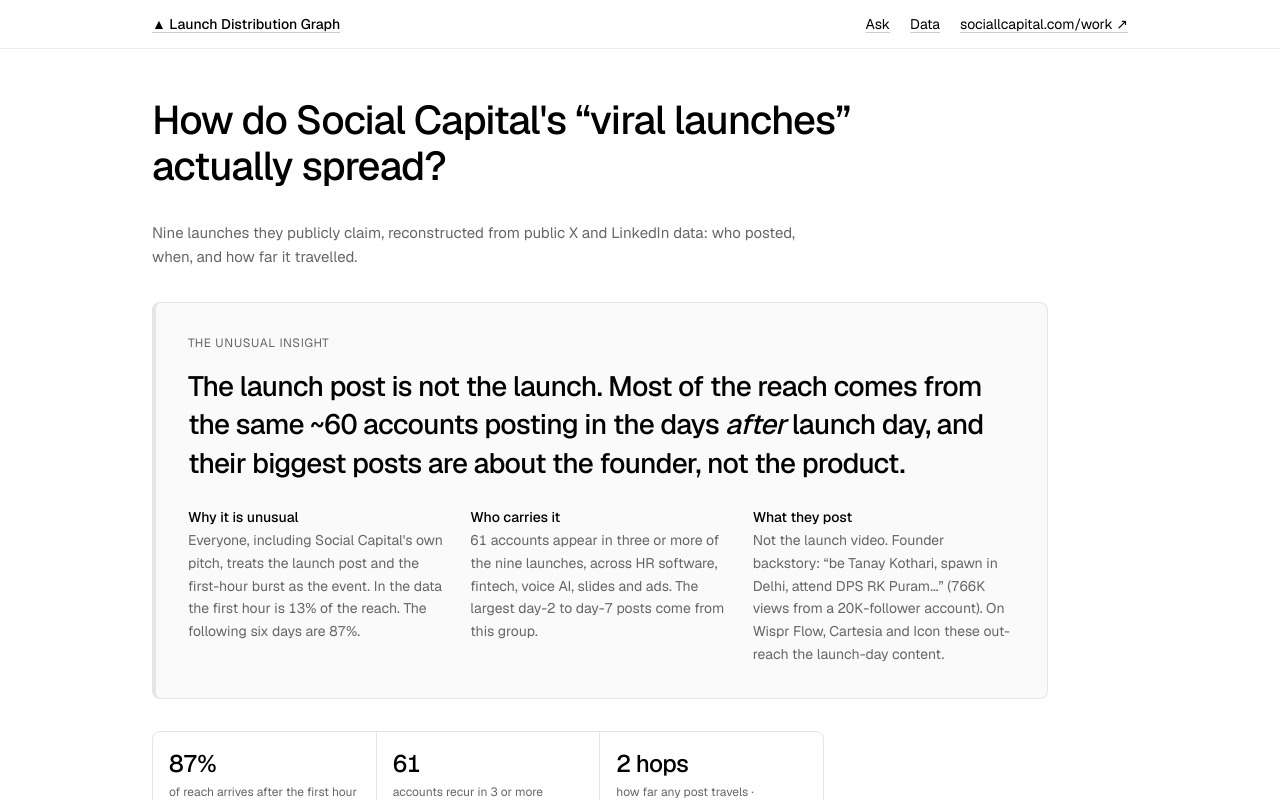
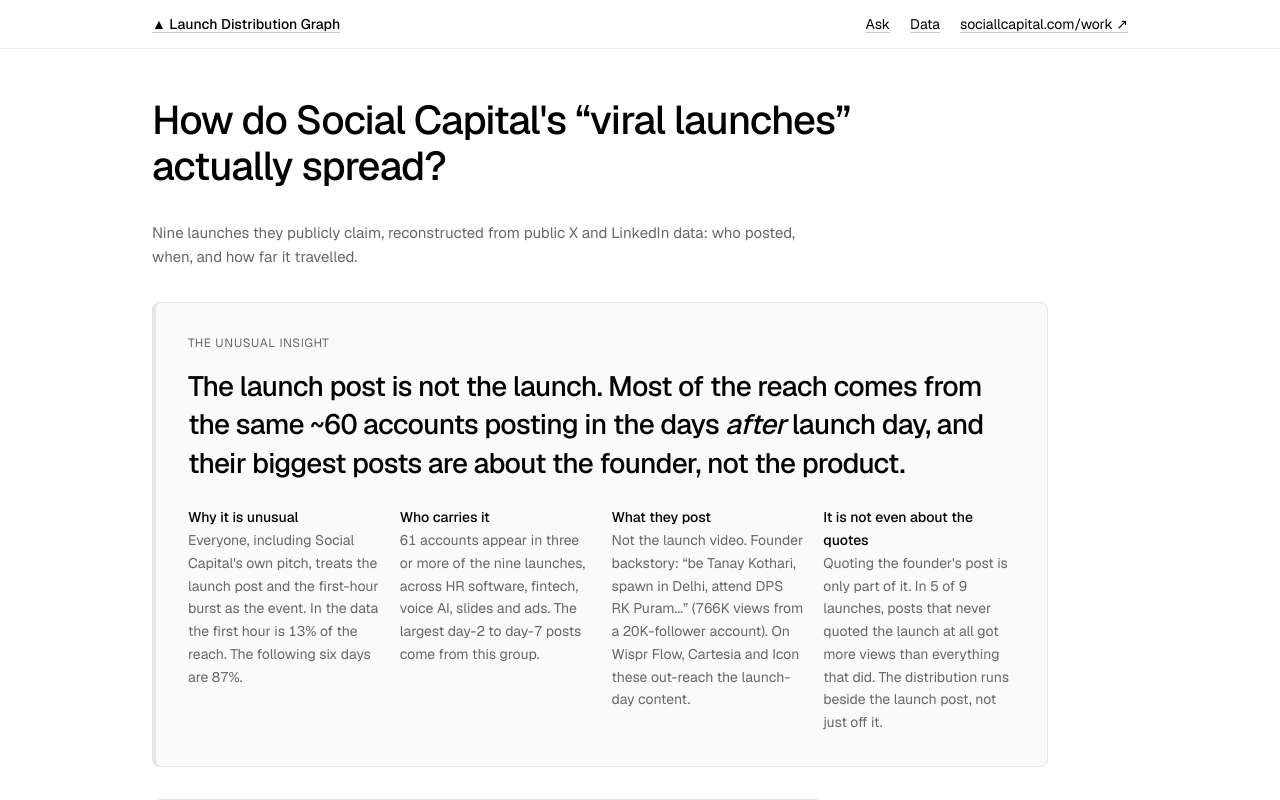
Before and after one commit to e-man07/social-capital, a Next.js app: page / in a window 1280 px wide. Shown: the top 800 px of the page. Built offline with nearby package versions, Linux system fonts and the light colour scheme.

Commit message:
add standalone posts point to insight

```diff
--- a/app/page.tsx
+++ b/app/page.tsx
@@ -34,10 +34,11 @@
           <p className="text-xl sm:text-2xl md:text-[28px] leading-snug tracking-tight font-medium">
             The launch post is not the launch. Most of the reach comes from the same ~60 accounts posting in the days <em>after</em> launch day, and their biggest posts are about the founder, not the product.
           </p>
-          <div className="grid md:grid-cols-3 gap-5 text-sm leading-relaxed pt-2">
+          <div className="grid sm:grid-cols-2 lg:grid-cols-4 gap-5 text-sm leading-relaxed pt-2">
             <div><div className="font-medium">Why it is unusual</div><div className="muted">Everyone, including Social Capital&apos;s own pitch, treats the launch post and the first-hour burst as the event. In the data the first hour is 13% of the reach. The following six days are 87%.</div></div>
             <div><div className="font-medium">Who carries it</div><div className="muted">61 accounts appear in three or more of the nine launches, across HR software, fintech, voice AI, slides and ads. The largest day-2 to day-7 posts come from this group.</div></div>
             <div><div className="font-medium">What they post</div><div className="muted">Not the launch video. Founder backstory: &ldquo;be Tanay Kothari, spawn in Delhi, attend DPS RK Puram...&rdquo; (766K views from a 20K-follower account). On Wispr Flow, Cartesia and Icon these out-reach the launch-day content.</div></div>
+            <div><div className="font-medium">It is not even about the quotes</div><div className="muted">Quoting the founder&apos;s post is only part of it. In 5 of 9 launches, posts that never quoted the launch at all got more views than everything that did. The distribution runs beside the launch post, not just off it.</div></div>
           </div>
         </div>
 
```
